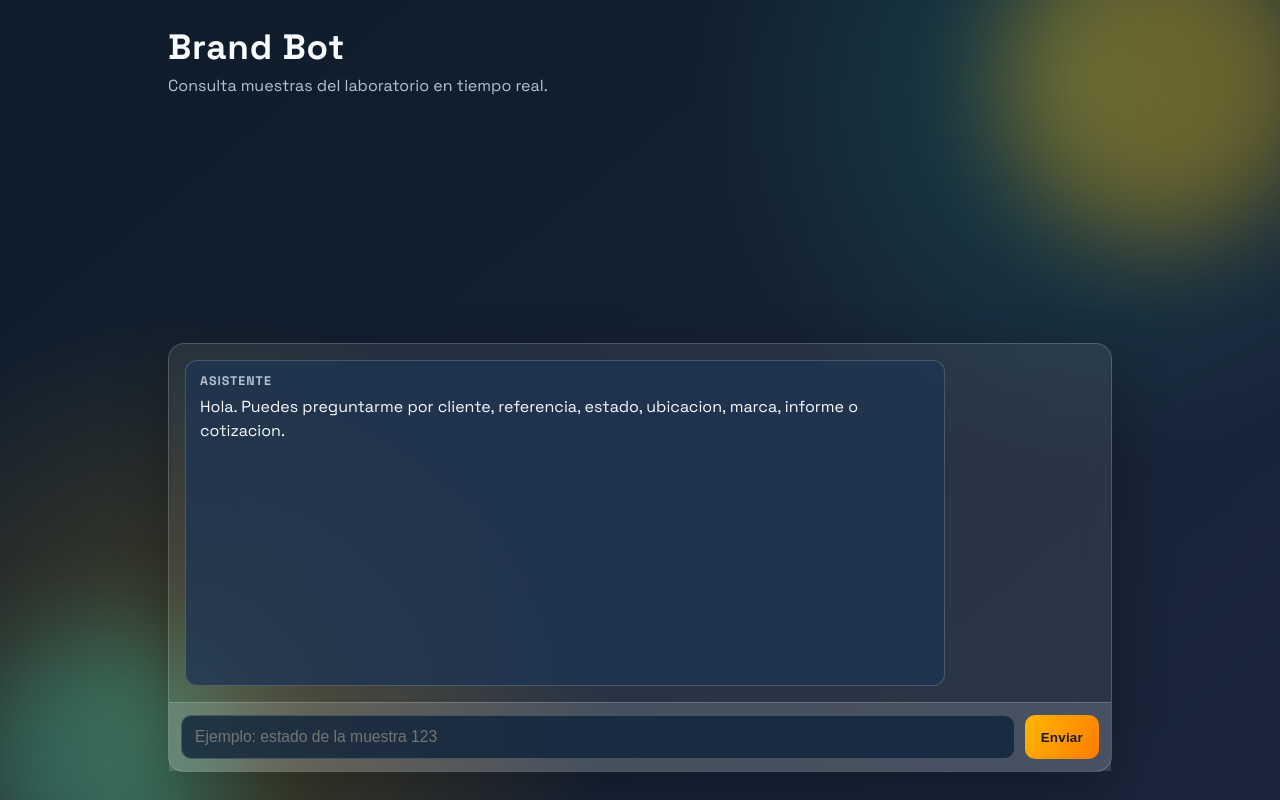
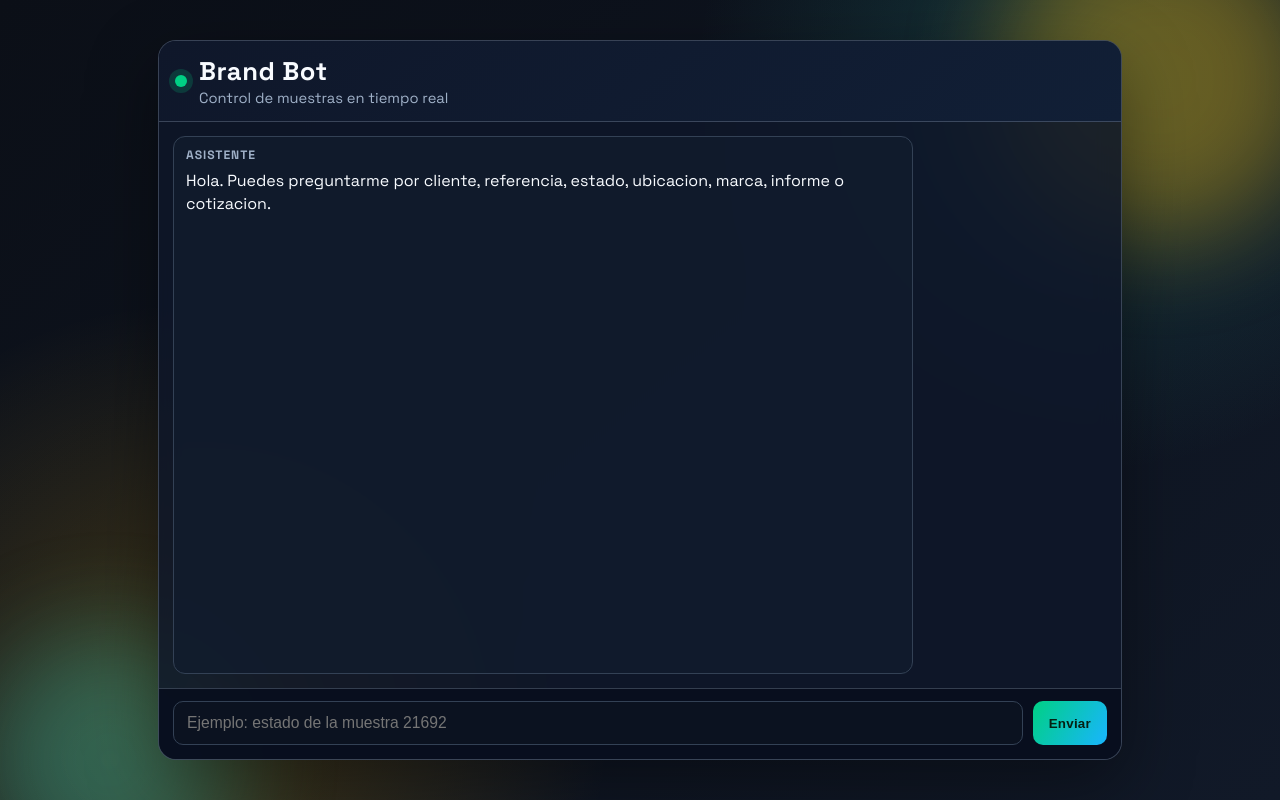
Before and after one commit to Brand-Trujillo/Brand_Bot, a Flask app: template templates/index.html in a window 1280 px wide. Run offline with Flask 3, Linux system fonts and the light colour scheme; the template is opened without the code that fills it, so the values that code supplies are empty; parts of the project's set-up code (start-up, migrations or seed data) failed here and were passed over.

Commit message:
Refine web chat UI to centered dark app layout

```diff
--- a/static/style.css
+++ b/static/style.css
@@ -1,13 +1,13 @@
 :root {
-  --bg-deep: #0d1b2a;
-  --bg-mid: #1b263b;
+  --bg-deep: #0b0f17;
+  --bg-mid: #111928;
   --ink: #f8fbff;
-  --muted: #b7c2d3;
-  --accent: #ffb703;
-  --accent-2: #2ec4b6;
-  --surface: rgba(255, 255, 255, 0.08);
-  --surface-strong: rgba(255, 255, 255, 0.14);
-  --border: rgba(255, 255, 255, 0.18);
+  --muted: #9fb0c7;
+  --accent: #00d084;
+  --accent-2: #4f7cff;
+  --surface: rgba(15, 23, 42, 0.85);
+  --surface-strong: rgba(8, 15, 30, 0.92);
+  --border: rgba(148, 163, 184, 0.32);
 }
 
 * { box-sizing: border-box; }
@@ -22,6 +22,8 @@ body {
     radial-gradient(circle at 15% 90%, #ffb7033b, transparent 32%),
     linear-gradient(140deg, var(--bg-deep), var(--bg-mid));
   overflow: hidden;
+  display: grid;
+  place-items: center;
 }
 
 .bg-shape {
@@ -51,54 +53,70 @@ body {
 .layout {
   position: relative;
   z-index: 1;
-  width: min(100%, 980px);
-  margin: 0 auto;
-  padding: 24px 18px 28px;
+  width: min(980px, calc(100vw - 24px));
+  height: min(92vh, 860px);
+  padding: 8px;
+}
+
+.chat-shell {
   display: grid;
-  gap: 16px;
-  min-height: 100vh;
+  grid-template-rows: auto 1fr auto;
+  background: var(--surface);
+  border: 1px solid var(--border);
+  border-radius: 18px;
+  backdrop-filter: blur(12px);
+  min-height: 100%;
+  box-shadow: 0 24px 70px #00000066;
+  overflow: hidden;
+}
+
+.brand {
+  display: flex;
+  align-items: center;
+  gap: 12px;
+  padding: 14px 16px;
+  border-bottom: 1px solid var(--border);
+  background: linear-gradient(140deg, #0f172a, #111f36);
+}
+
+.brand-dot {
+  width: 12px;
+  height: 12px;
+  border-radius: 999px;
+  background: var(--accent);
+  box-shadow: 0 0 0 6px #00d0842e;
 }
 
 .brand h1 {
   margin: 0;
-  font-size: clamp(1.5rem, 4vw, 2.2rem);
+  font-size: clamp(1.2rem, 2vw, 1.6rem);
   letter-spacing: 0.02em;
 }
 
 .brand p {
-  margin: 6px 0 0;
+  margin: 2px 0 0;
   color: var(--muted);
-}
-
-.chat-shell {
-  display: grid;
-  grid-template-rows: 1fr auto;
-  background: var(--surface);
-  border: 1px solid var(--border);
-  border-radius: 16px;
-  backdrop-filter: blur(12px);
-  min-height: 0;
-  box-shadow: 0 20px 55px #00000045;
+  font-size: 0.92rem;
 }
 
 .chat-feed {
-  padding: 16px;
+  padding: 14px;
   overflow: auto;
   display: grid;
-  gap: 12px;
+  gap: 10px;
 }
 
 .bubble {
-  max-width: min(88%, 760px);
-  padding: 12px 14px;
+  max-width: min(86%, 740px);
+  padding: 10px 12px;
   border-radius: 12px;
-  border: 1px solid var(--border);
+  border: 1px solid #334155;
   animation: rise 220ms ease-out;
 }
 
 .bubble h2 {
   margin: 0 0 6px;
-  font-size: 0.78rem;
+  font-size: 0.76rem;
   text-transform: uppercase;
   letter-spacing: 0.08em;
   color: var(--muted);
@@ -111,28 +129,29 @@ body {
 }
 
 .bubble.bot {
-  background: #1f3553c7;
+  background: #121c2dcf;
   justify-self: start;
 }
 
 .bubble.user {
-  background: #2b2d42c7;
+  background: #1e293bcf;
   justify-self: end;
+  border-color: #3b82f6;
 }
 
 .chat-form {
   display: grid;
   grid-template-columns: 1fr auto;
   gap: 10px;
-  padding: 12px;
+  padding: 12px 14px 14px;
   border-top: 1px solid var(--border);
   background: var(--surface-strong);
 }
 
 input[type="text"] {
   width: 100%;
-  border: 1px solid var(--border);
-  background: #0f233bcc;
+  border: 1px solid #334155;
+  background: #0b1220;
   color: var(--ink);
   border-radius: 10px;
   padding: 12px 13px;
@@ -142,7 +161,7 @@ input[type="text"] {
 
 input[type="text"]:focus {
   border-color: var(--accent-2);
-  box-shadow: 0 0 0 3px #2ec4b63d;
+  box-shadow: 0 0 0 3px #4f7cff38;
 }
 
 button {
@@ -151,8 +170,8 @@ button {
   padding: 0 16px;
   font-weight: 700;
   letter-spacing: 0.02em;
-  background: linear-gradient(120deg, var(--accent), #ff7b00);
-  color: #1a1a1a;
+  background: linear-gradient(120deg, var(--accent), #19b5fe);
+  color: #052013;
   cursor: pointer;
 }
 
@@ -179,15 +198,17 @@ button:disabled {
 
 @media (max-width: 680px) {
   .layout {
-    padding: 14px 10px 12px;
+    width: calc(100vw - 10px);
+    height: calc(100vh - 10px);
+    padding: 0;
   }
 
   .chat-shell {
-    border-radius: 12px;
+    border-radius: 10px;
   }
 
   .chat-feed {
-    padding: 10px;
+    padding: 10px 8px;
   }
 
   .chat-form {
--- a/templates/index.html
+++ b/templates/index.html
@@ -7,19 +7,22 @@
   <link rel="preconnect" href="https://fonts.googleapis.com">
   <link rel="preconnect" href="https://fonts.gstatic.com" crossorigin>
   <link href="https://fonts.googleapis.com/css2?family=Space+Grotesk:wght@400;500;700&family=IBM+Plex+Mono:wght@400;600&display=swap" rel="stylesheet">
-  <link rel="stylesheet" href="/static/style.css">
+  <link rel="stylesheet" href="{{ url_for('static', filename='style.css') }}">
 </head>
 <body>
   <div class="bg-shape bg-shape-a"></div>
   <div class="bg-shape bg-shape-b"></div>
 
   <main class="layout">
-    <header class="brand">
-      <h1>Brand Bot</h1>
-      <p>Consulta muestras del laboratorio en tiempo real.</p>
-    </header>
+    <section class="chat-shell" aria-label="Chat del asistente">
+      <header class="brand">
+        <div class="brand-dot" aria-hidden="true"></div>
+        <div>
+          <h1>Brand Bot</h1>
+          <p>Control de muestras en tiempo real</p>
+        </div>
+      </header>
 
-    <section class="chat-shell" aria-label="Chat del asistente">
       <div id="chat" class="chat-feed" aria-live="polite">
         <article class="bubble bot">
           <h2>Asistente</h2>
@@ -29,12 +32,12 @@
 
       <form id="chat-form" class="chat-form" autocomplete="off">
         <label for="message" class="sr-only">Escribe tu pregunta</label>
-        <input id="message" name="message" type="text" placeholder="Ejemplo: estado de la muestra 123" required>
+        <input id="message" name="message" type="text" placeholder="Ejemplo: estado de la muestra 21692" required>
         <button id="send-btn" type="submit">Enviar</button>
       </form>
     </section>
   </main>
 
-  <script src="/static/chat.js"></script>
+  <script src="{{ url_for('static', filename='chat.js') }}"></script>
 </body>
 </html>
```
